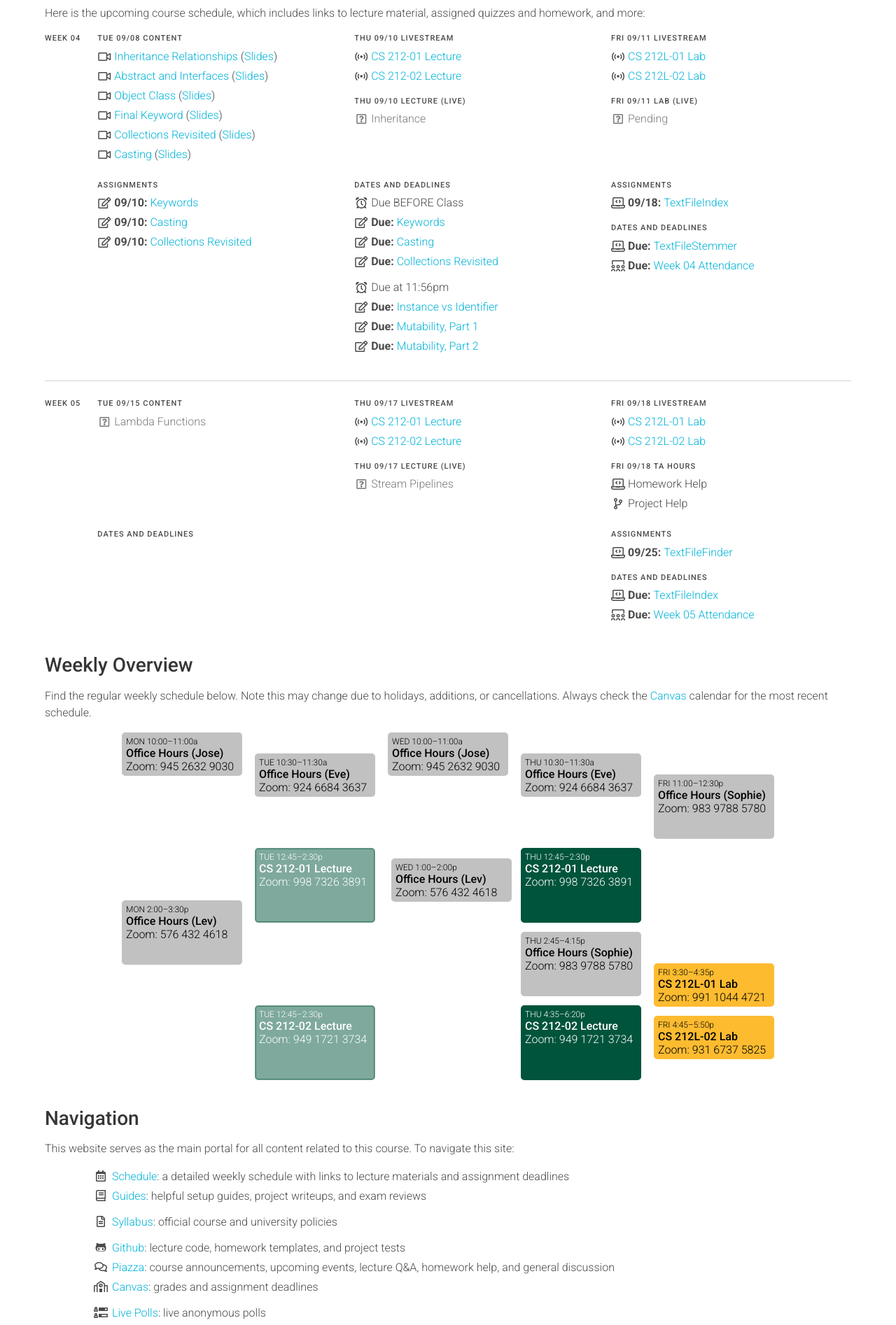
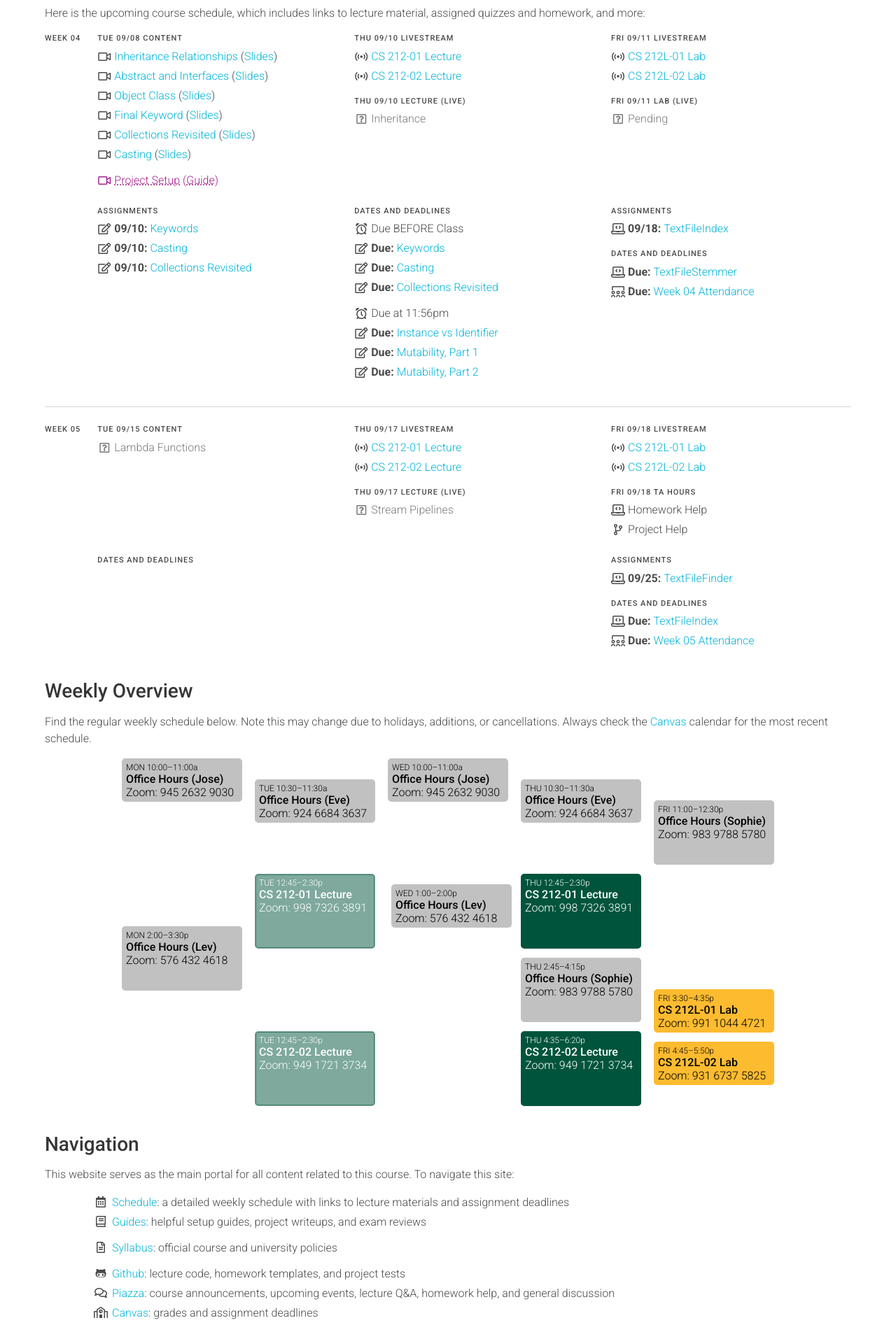
Before and after one commit to usf-cs212-fall2020/usf-cs212-fall2020.github.io, a Jekyll site: the page built from index.md, in a window 1280 px wide. Shown: the part 630-2524 px from the top of the page at 70% size. Built offline with Jekyll 4.4.1, drawn with Linux system fonts in a browser that asks for light colours.

Commit message:
Adding setup to schedule.

```diff
--- a/_data/schedule.yml
+++ b/_data/schedule.yml
@@ -637,6 +637,12 @@ weeks:
                 icon: *icon_video
                 link: 'https://usfca.zoom.us/rec/share/ppQ8F0bvKDxYpGaa_9yB2f2CUQ6Yfz9ej79unJ4DOroBqbIa3KWIDlNPw-auzL1W.VW3TMXog9gE0K0xv?startTime=1599510921000'
                 more: '(<a href="https://docs.google.com/presentation/d/e/2PACX-1vTAHr90z-dzSHJaNCkwEXIeW_fjbzb_kdY7Upztiajk035Hurj-eeD3ks8sII6PQRoOGtEAkGcGlnoW/pub?start=false&loop=false&delayms=3000">Slides</a>)'
+
+              - text: 'Project Setup'
+                icon: *icon_video
+                type: 'bump strong has-text-usf-plum'
+                link: 'https://usfca.zoom.us/rec/share/u4qrR_ZMs2WmPkdykXZvmixtELiqJaXl1kbk9L3HV71vH-gHedRinkMKuwbsv_mc.cwakg9xrPcgSUC4b?startTime=1599623355000'
+                more: '(<a href="guides/projects/project-setup.html">Guide</a>)'
 
           - label: 'Assignments'
             dates: true
--- a/css/main.scss
+++ b/css/main.scss
@@ -100,7 +100,8 @@ li p {
 .has-text-info a,
 .has-text-success a,
 .has-text-warning a,
-.has-text-danger a {
+.has-text-danger a,
+.has-text-usf-plum a {
   color: inherit;
   text-decoration: currentColor underline dotted;
 }
```
